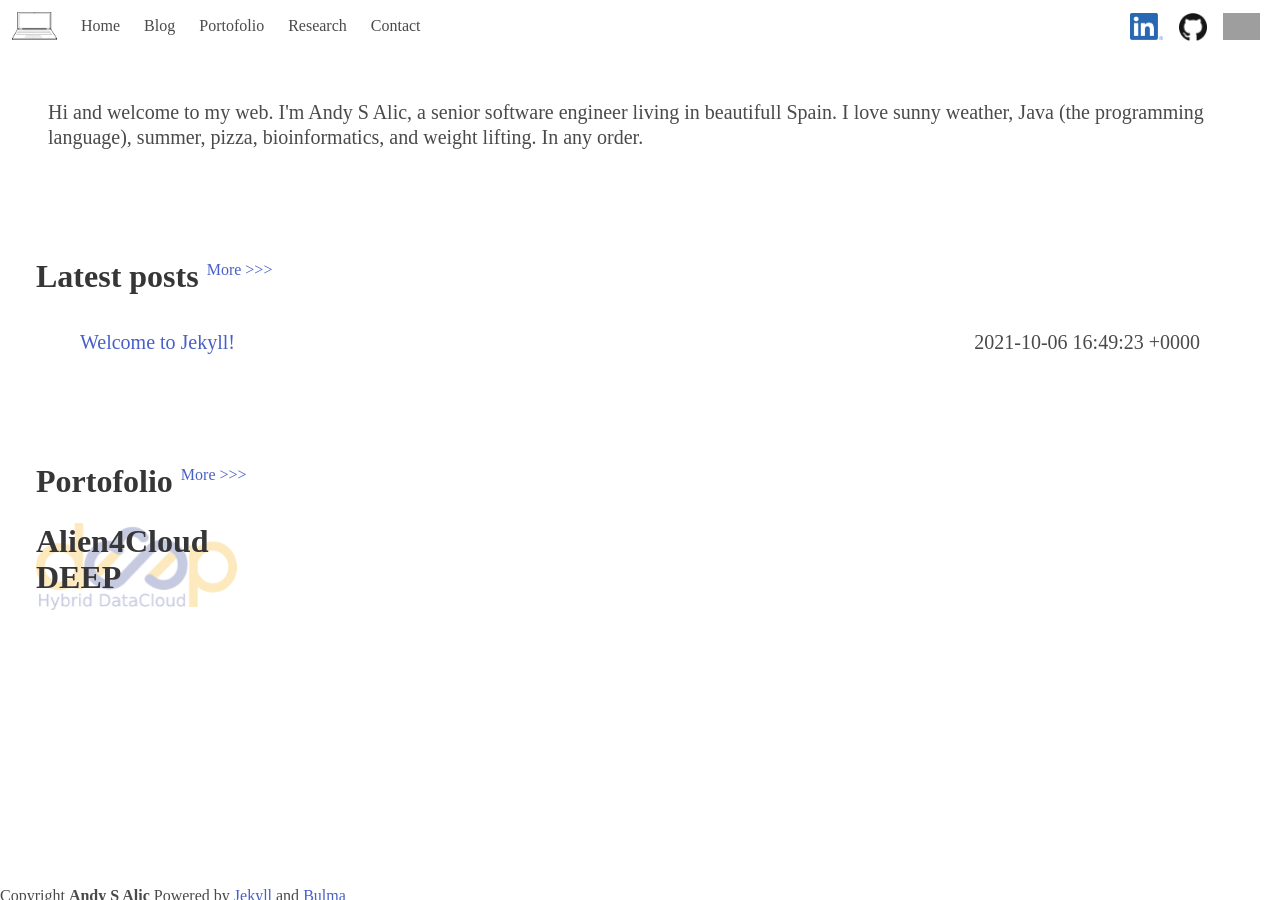
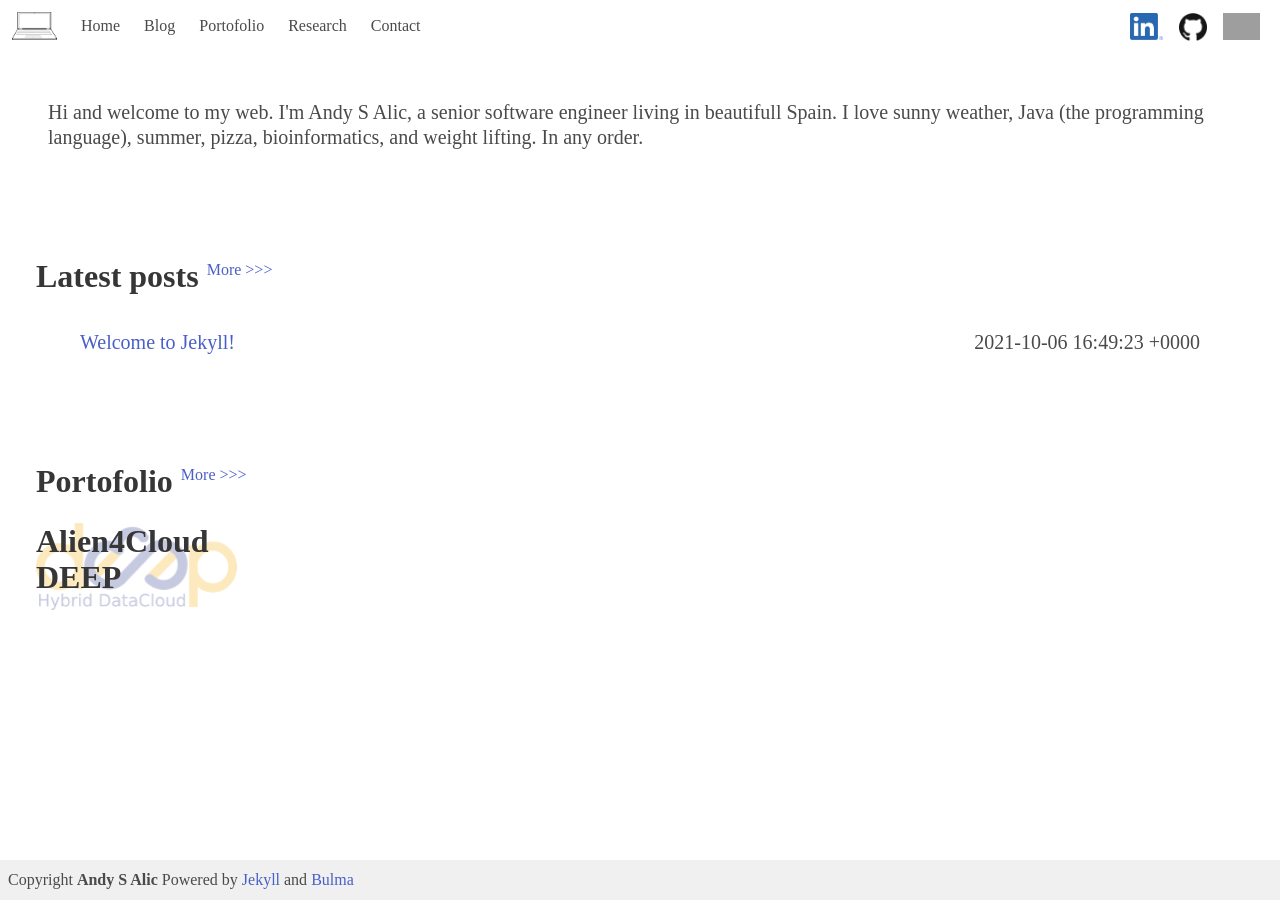
Before and after one commit to asalic/asalic.github.io, a Jekyll site: the page built from index.markdown, in a window 1280 px wide. Built offline with Jekyll 4.4.1, drawn with Linux system fonts in a browser that asks for light colours; grey boxes are pictures that could not be loaded.

Commit message:
fix footer navbar always fixed

```diff
--- a/_config.yml
+++ b/_config.yml
@@ -22,7 +22,7 @@ title: Andy's web
 email: your-email@example.com
 description: >- # this means to ignore newlines until "baseurl:"
   Andy S Alic's personal web.
-baseurl: "/" # the subpath of your site, e.g. /blog
+baseurl: "" # the subpath of your site, e.g. /blog
 url: "https://asalic.com" # the base hostname & protocol for your site, e.g. http://example.com
 #twitter_username: jekyllrb
 github_username:  asalic
--- a/_includes/footer.html
+++ b/_includes/footer.html
@@ -1,4 +1,6 @@
 <div class="footer-main">
-  <span>Copyright <b>Andy S Alic</b></span>
-  <span>Powered by <a href="https://jekyllrb.com/">Jekyll</a> and <a href="https://bulma.io/">Bulma</a></span>
+  <span class="footer-data">
+    <span>Copyright <b>Andy S Alic</b></span>
+    <span>Powered by <a href="https://jekyllrb.com/">Jekyll</a> and <a href="https://bulma.io/">Bulma</a></span>
+  </<span>
 </div>
--- a/_includes/navbar.html
+++ b/_includes/navbar.html
@@ -1,4 +1,4 @@
-<nav class="navbar" role="navigation" aria-label="main navigation">
+<nav class="navbar navbar-main" role="navigation" aria-label="main navigation">
   <div class="navbar-brand">
     <a class="navbar-item" href="#"">
       <img src="/assets/img/logo.png" width="45" height="35">
--- a/_sass/main.scss
+++ b/_sass/main.scss
@@ -1,6 +1,10 @@
 html,
 body {
-    height: 100%;
+    height: 100vh;
+  width: 100%;
+  padding: 20px;
+  display:flex;
+  flex-direction:column;
 }
 
 .portofolio-home-hero {
@@ -24,13 +28,22 @@ body {
 
 .content-main {
 
+  width: 100%;
+  flex:1;
+  display:flex;
+  flex-direction:column;
+  overflow-y: scroll;
+}
+
+.footer-data{
+  background-color: #F0F0F0;
 }
 
 .footer-main {
-  position: fixed;
+  background-color: #F0F0F0;
+  padding:0.5em;
    bottom: 0;
    left: 0;
    right: 0;
-  height: 1em;
- max-height: 1em;
+  height: auto;
 }
```
